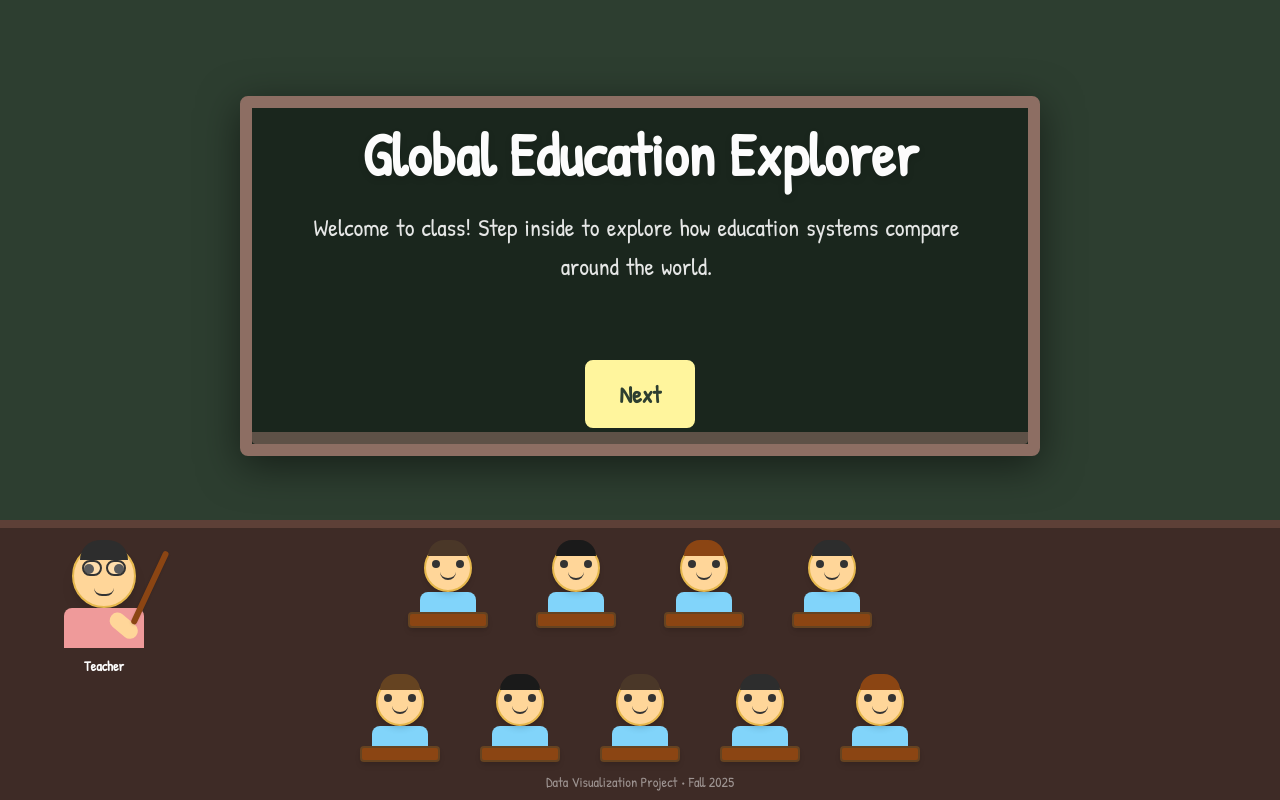
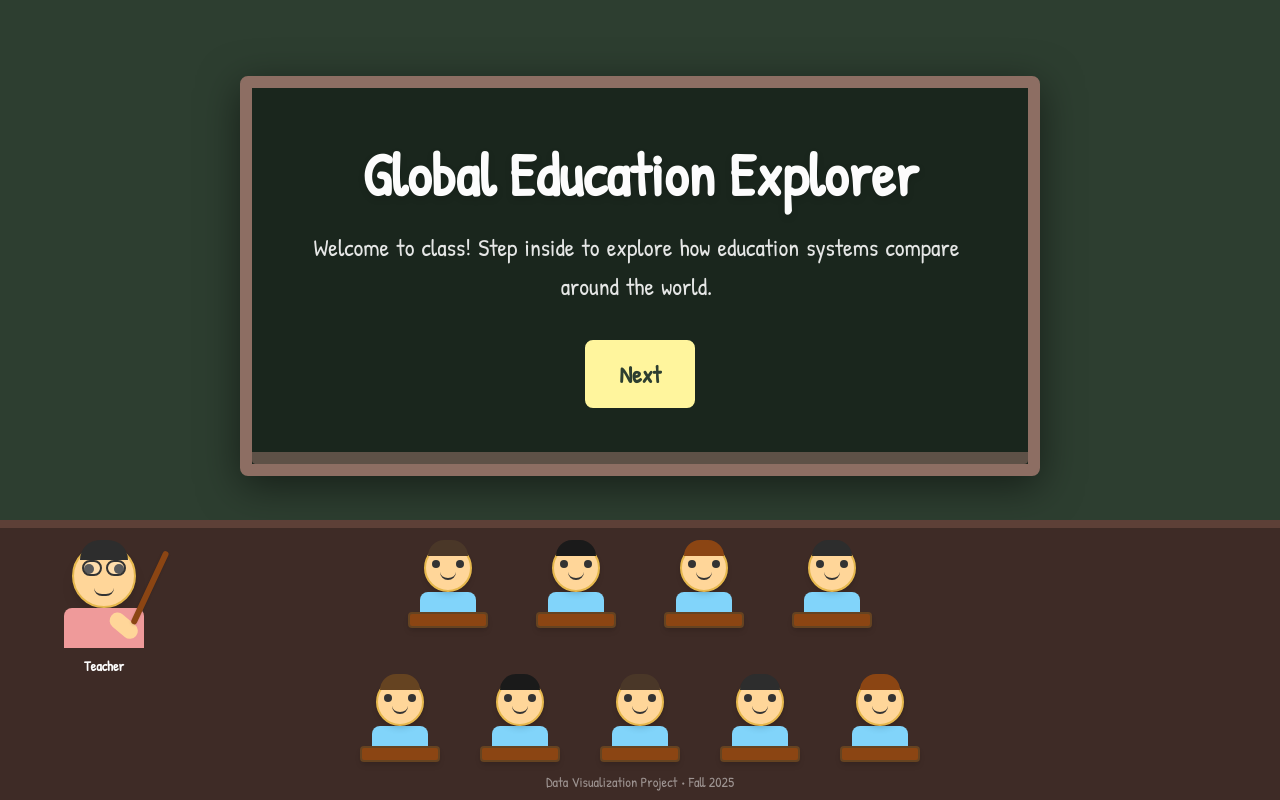
Before and after one commit to RandyHuynh5815/excellent-education-systems, a Next.js app in the folder education-app/: page / in a window 1280 px wide. Built offline with nearby package versions, Linux system fonts and the light colour scheme.

Commit message:
debug front page

```diff
--- a/education-app/app/page.tsx
+++ b/education-app/app/page.tsx
@@ -238,7 +238,7 @@ export default function Home() {
         <div className="flex-1 flex items-center justify-center relative px-8 pt-8">
           {/* Whiteboard with welcome message */}
           <div
-            className="relative w-full max-w-[800px] h-[45vh] bg-[#1a261d] border-[12px] border-[#8d6e63] rounded-lg shadow-2xl flex flex-col items-center justify-center p-8"
+            className="relative w-full max-w-[800px] h-[50vh] bg-[#1a261d] border-[12px] border-[#8d6e63] rounded-lg shadow-2xl flex flex-col items-center justify-center p-8"
             style={{ boxShadow: '0 10px 40px rgba(0,0,0,0.5)' }}
           >
             {/* Chalk tray */}
@@ -255,7 +255,7 @@ export default function Home() {
               </h1>
 
               {/* Text area with eraser animation */}
-              <div className="relative min-h-[120px] mb-8 max-w-2xl">
+              <div className="relative min-h-[80px] mb-8 max-w-2xl">
                 {/* Original text - visible in step 1 and during erasing */}
                 {(step === 1 || isErasing) && (
                   <div className="relative overflow-hidden">
```
